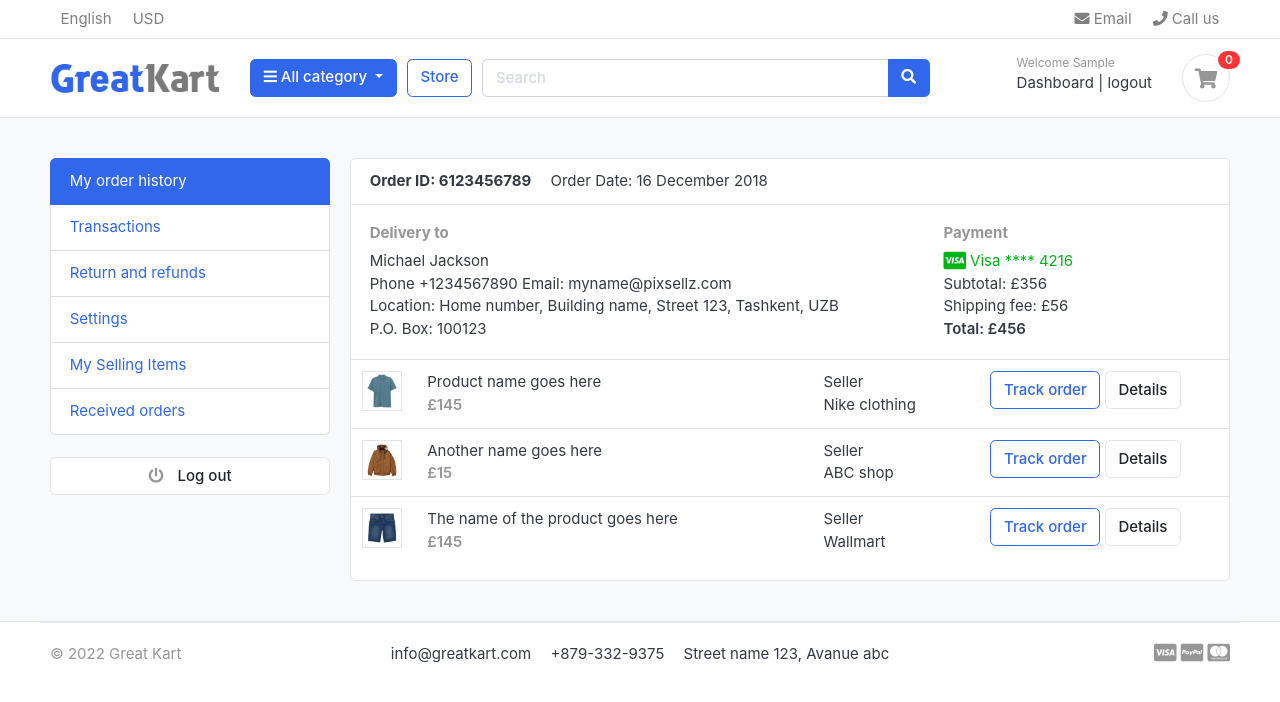
After one commit to AssuredD/GreatKart, a Django app: page /accounts/ in a window 1280 px wide. The commit adds this page. Shown: the top 702 px of the page. Run offline with Django 4.2, Linux system fonts and the light colour scheme; the visitor is signed in with stand-in values (Sample User, id 1); data that the repository does not hold is empty; some libraries are stand-ins or nearby versions; some web fonts are replaced.

Commit message:
My sixth commit

```diff
--- a/GreatKart/static/js/script.js
+++ b/GreatKart/static/js/script.js
@@ -57,3 +57,7 @@ $(document).ready(function() {
 
 });
 // jquery end
+
+setTimeout(function (){
+    $('#message').fadeOut('slow')
+}, 4000)
--- a/GreatKart/urls.py
+++ b/GreatKart/urls.py
@@ -24,4 +24,5 @@ urlpatterns = [
     path('', views.home, name='home'),
     path('store/', include('store.urls')),
     path('cart/', include('carts.urls')),
+    path('accounts/', include('accounts.urls')),
 ] + static(settings.MEDIA_URL, document_root=settings.MEDIA_ROOT)
--- a/accounts/models.py
+++ b/accounts/models.py
@@ -60,7 +60,7 @@ class Account(AbstractBaseUser):
     USERNAME_FIELD = 'email'
     REQUIRED_FIELDS = ['username', 'first_name', 'last_name']
 
-    object = MyAccountManager()
+    objects = MyAccountManager()
 
     def __str__(self):
         return self.email
--- /dev/null
+++ b/accounts/urls.py
@@ -0,0 +1,16 @@
+from django.urls import path
+from .import views
+
+urlpatterns = [
+    path('register/', views.register, name='register'),
+    path('login/', views.login, name='login'),
+    path('logout/', views.logout, name='logout'),
+    path('dashboard/', views.dashboard, name='dashboard'),
+    path('', views.dashboard, name='dashboard'),
+
+    path('activate/<uidb64>/<token>/', views.activate, name='activate'),
+    path('forgotPassword/', views.forgotPassword, name='forgotPassword'),
+    path('resetpassword_validate/<uidb64>/<token>/', views.resetpassword_validate, name='resetpassword_validate'),
+    path('resetPassword/', views.resetPassword, name='resetPassword')
+
+]
--- a/accounts/views.py
+++ b/accounts/views.py
@@ -1,3 +1,164 @@
-from django.shortcuts import render
+from django.contrib import messages, auth
+from django.contrib.auth.decorators import login_required
+from django.http import HttpResponse
+from django.shortcuts import render, redirect
+from accounts.forms import RegistrationForm
+from accounts.models import Account
+
+#  Verification Email
+from django.core.mail import EmailMessage
+from django.contrib.auth.tokens import default_token_generator
+from django.contrib.sites.shortcuts import get_current_site
+from django.template.loader import render_to_string
+from django.utils.encoding import force_bytes
+from django.utils.http import urlsafe_base64_encode, urlsafe_base64_decode
+
 
 # Create your views here.
+
+
+def register(request):
+    if request.method == 'POST':
+        form = RegistrationForm(request.POST)
+        if form.is_valid():
+            first_name = form.cleaned_data['first_name']
+            last_name = form.cleaned_data['last_name']
+            email = form.cleaned_data['email']
+            phone_number = form.cleaned_data['phone_number']
+            password = form.cleaned_data['password']
+            username = email.split('@')[0]
+
+            user = Account.objects.create_user(first_name=first_name, last_name=last_name, email=email, username=username, password=password)
+            user.phone_number = phone_number
+            user.save()
+
+            # USER ACTIVATION
+            current_site = get_current_site(request)
+            mail_subject = 'Please activate your account'
+            message = render_to_string('accounts/account_verificaction_email.html', {
+                'user': user,
+                'domain': current_site,
+                'uid': urlsafe_base64_encode(force_bytes(user.pk)),
+                'token': default_token_generator.make_token(user),
+            })
+            to_email = email
+            send_email = EmailMessage(mail_subject, message, to=[to_email])
+            send_email.send()
+            # messages.success(request,'Thank you for registering with us. We have sent you a verification email to your email address. Please check your email and follow the instructions contained to activate your account.')
+            return redirect('/accounts/login/?command=verification&email='+email)
+
+    else:
+        form = RegistrationForm()
+
+    context = {
+        'form':form,
+    }
+    return render(request, 'accounts/register.html', context)
+
+
+def login(request):
+    if request.method == 'POST':
+        email = request.POST['email']
+        password = request.POST['password']
+
+        user = auth.authenticate(email=email, password=password)
+
+        if user is not None:
+            auth.login(request, user)
+            messages.success(request, 'You are now logged in.')
+            return redirect('dashboard')
+        else:
+            messages.error(request, 'Invalid login credentials')
+            return redirect('login')
+    return render(request, 'accounts/login.html')
+
+
+@login_required(login_url='login')
+def logout(request):
+    auth.logout(request)
+    messages.success(request, 'You are logged Out')
+    return redirect('login')
+
+def activate(request, uidb64, token):
+    try:
+        uid = urlsafe_base64_decode(uidb64).decode()
+        user = Account._default_manager.get(pk=uid)
+    except(TypeError, ValueError, OverflowError, Account.DoesNotExist):
+        user = None
+
+    if user is not None and default_token_generator.check_token(user, token):
+        user.is_active = True
+        user.save()
+        messages.success(request, 'Congratulations! Your account has now been activated.')
+        return redirect('login')
+    else:
+        messages.error(request, 'Invalid activation link')
+        return redirect('register')
+
+
+@login_required(login_url='login')
+def dashboard(request):
+    return render(request, 'accounts/dashboard.html')
+
+
+def forgotPassword(request):
+    if request.method == 'POST':
+        email = request.POST['email']
+        if Account.objects.filter(email=email).exists():
+            user = Account.objects.get(email__exact=email)
+
+            # Reset password email
+            current_site = get_current_site(request)
+            mail_subject = 'Please reset your password'
+            message = render_to_string('accounts/reset_password_email.html', {
+                'user': user,
+                'domain': current_site,
+                'uid': urlsafe_base64_encode(force_bytes(user.pk)),
+                'token': default_token_generator.make_token(user),
+            })
+            to_email = email
+            send_email = EmailMessage(mail_subject, message, to=[to_email])
+            send_email.send()
+
+            messages.success(request, 'A Reset password link has been sent to your email address.')
+            return redirect('login')
+        else:
+            messages.error(request, 'Account does not exist')
+            return redirect('forgotPassword')
+
+    return render(request, 'accounts/forgotpassword.html')
+
+
+def resetpassword_validate(request, uidb64, token):
+    try:
+        uid = urlsafe_base64_decode(uidb64).decode()
+        user = Account._default_manager.get(pk=uid)
+    except(TypeError, ValueError, OverflowError, Account.DoesNotExist):
+        user = None
+
+    if user is not None and default_token_generator.check_token(user, token):
+        request.session['uid'] = uid
+        messages.success(request, 'Please reset your password')
+        return redirect('resetPassword')
+    else:
+        messages.error(request, 'The link has expired')
+        return redirect('login')
+
+
+def resetPassword(request):
+    if request.method == 'POST':
+        password = request.POST['password']
+        confirm_password = request.POST['confirm_password']
+
+        if password == confirm_password:
+            uid = request.session.get('uid')
+            user = Account.objects.get(pk=uid)
+            user.set_password(password)
+            user.save()
+            messages.success(request, 'Your password has been reset')
+            return redirect('login')
+        else:
+            messages.error(request, 'Passwords do not match!')
+            return redirect('resetPassword')
+    else:
+        return render(request, 'accounts/resetPassword.html')
--- /dev/null
+++ b/templates/accounts/dashboard.html
@@ -0,0 +1,97 @@
+{% extends 'base.html' %}
+{% load static %}
+
+{% block content %}
+<section class="section-conten padding-y bg">
+
+{% include 'includes/alerts.html' %}
+<div class="container">
+	<div class="row">
+	<aside class="col-md-3">
+		<!--   SIDEBAR   -->
+		<ul class="list-group">
+			<a class="list-group-item active" href="#"> My order history </a>
+			<a class="list-group-item" href="#"> Transactions </a>
+			<a class="list-group-item" href="#"> Return and refunds </a>
+			<a class="list-group-item" href="#">Settings </a>
+			<a class="list-group-item" href="#"> My Selling Items </a>
+			<a class="list-group-item" href="#"> Received orders </a>
+		</ul>
+		<br>
+		<a class="btn btn-light btn-block" href="{% url 'logout' %}"> <i class="fa fa-power-off"></i> <span class="text">Log out</span> </a>
+		<!--   SIDEBAR .//END   -->
+	</aside>
+	<main class="col-md-9">
+		<article class="card">
+		<header class="card-header">
+			<strong class="d-inline-block mr-3">Order ID: 6123456789</strong>
+			<span>Order Date: 16 December 2018</span>
+		</header>
+		<div class="card-body">
+			<div class="row">
+				<div class="col-md-8">
+					<h6 class="text-muted">Delivery to</h6>
+					<p>Michael Jackson <br>
+					Phone +1234567890 Email: myname@pixsellz.com <br>
+			    	Location: Home number, Building name, Street 123,  Tashkent, UZB <br>
+			    	P.O. Box: 100123
+			 		</p>
+				</div>
+				<div class="col-md-4">
+					<h6 class="text-muted">Payment</h6>
+					<span class="text-success">
+						<i class="fab fa-lg fa-cc-visa"></i>
+					    Visa  **** 4216
+					</span>
+					<p>Subtotal: £356 <br>
+					 Shipping fee:  £56 <br>
+					 <span class="b">Total:  £456 </span>
+					</p>
+				</div>
+			</div> <!-- row.// -->
+		</div> <!-- card-body .// -->
+		<div class="table-responsive">
+		<table class="table table-hover">
+			<tr>
+				<td width="65">
+					<img src="../images/items/1.jpg" class="img-xs border">
+				</td>
+				<td>
+					<p class="title mb-0">Product name goes here </p>
+					<var class="price text-muted">£145</var>
+				</td>
+				<td> Seller <br> Nike clothing </td>
+				<td width="250"> <a href="#" class="btn btn-outline-primary">Track order</a> <a href="#" class="btn btn-light"> Details </a> </td>
+			</tr>
+			<tr>
+				<td>
+					<img src="../images/items/2.jpg" class="img-xs border">
+				</td>
+				<td>
+					<p class="title mb-0">Another name goes here </p>
+					<var class="price text-muted">£15</var>
+				</td>
+				<td> Seller <br> ABC shop </td>
+				<td> <a href="#" class="btn btn-outline-primary">Track order</a> <a href="#" class="btn btn-light"> Details </a> </td>
+			</tr>
+			<tr>
+				<td>
+					<img src="../images/items/3.jpg" class="img-xs border">
+				</td>
+				<td>
+					<p class="title mb-0">The name of the product  goes here </p>
+					<var class="price text-muted">£145</var>
+				</td>
+				<td> Seller <br> Wallmart </td>
+				<td> <a href="#" class="btn btn-outline-primary">Track order</a> <a href="#" class="btn btn-light"> Details </a> </td>
+			</tr>
+		</table>
+		</div> <!-- table-responsive .end// -->
+		</article> <!-- order-group.// -->
+	</main>
+</div> <!-- row.// -->
+</div>
+
+
+</section>
+{% endblock %}
--- /dev/null
+++ b/templates/includes/alerts.html
@@ -0,0 +1,11 @@
+{% if messages %}
+        {% for message in messages %}
+            <div id="message" class="container">
+                <div{% if message.tags %} class="alert alert-{{ message.tags }}"{% endif %} role="alert">
+                    <button type="button" class="close" data-dismiss="alert"><span aria-hidden="true">&times;</span></button>
+                    {% if message.level == DEFAULT_MESSAGE_LEVELS.ERROR %}Error: {% endif %}
+                    {{ message }}
+                </div>
+            </div>
+        {% endfor %}
+{% endif %}
--- a/templates/includes/navbar.html
+++ b/templates/includes/navbar.html
@@ -61,13 +61,24 @@
                 </div> <!-- col.// -->
                 <div class="col-lg-3 col-sm-6 col-8 order-2 order-lg-3">
                     <div class="d-flex justify-content-end mb-3 mb-lg-0">
+                        {% if user.id is None %}
                         <div class="widget-header">
                             <small class="title text-muted">Welcome guest!</small>
                             <div>
-                                <a href="./signin.html">Sign in</a> <span class="dark-transp"> | </span>
-                                <a href="./register.html"> Register</a>
+                                <a href="{% url 'login' %}">Sign in</a> <span class="dark-transp"> | </span>
+                                <a href="{% url 'register' %}"> Register</a>
                             </div>
                         </div>
+                            {% else %}
+                             <div class="widget-header">
+                            <small class="title text-muted">Welcome {{ user.first_name }}</small>
+                            <div>
+                                <a href="{% url 'dashboard' %}">Dashboard</a> <span class="dark-transp"> | </span>
+                                <a href="{% url 'logout' %}"> logout</a>
+                            </div>
+                        </div>
+                        {% endif %}
+
                         <a href="{% url 'cart' %}" class="widget-header pl-3 ml-3">
                             <div class="icon icon-sm rounded-circle border"><i class="fa fa-shopping-cart"></i></div>
                             <span class="badge badge-pill badge-danger notify">{{ cart_count }}</span>
```
Also changed, not shown: GreatKart/settings.py (+14 -0 lines), accounts/forms.py (added, +36 -0 lines), templates/accounts/account_verificaction_email.html (added, +9 -0 lines), templates/accounts/forgotpassword.html (added, +42 -0 lines), templates/accounts/login.html (added, +54 -0 lines), templates/accounts/logout.html (added, +10 -0 lines), templates/accounts/register.html (added, +64 -0 lines), templates/accounts/resetPassword.html (added, +39 -0 lines), templates/accounts/reset_password_email.html (added, +9 -0 lines), accounts/migrations/0002_alter_account_managers.py (added), store/migrations/0008_alter_variation_managers.py (added).
